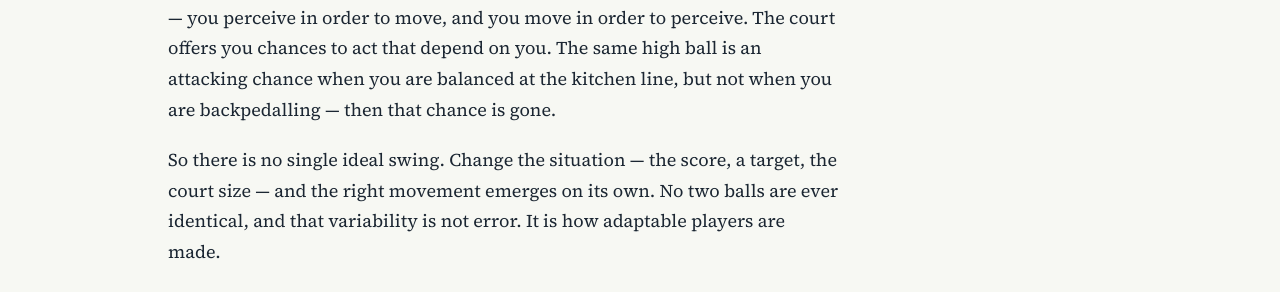
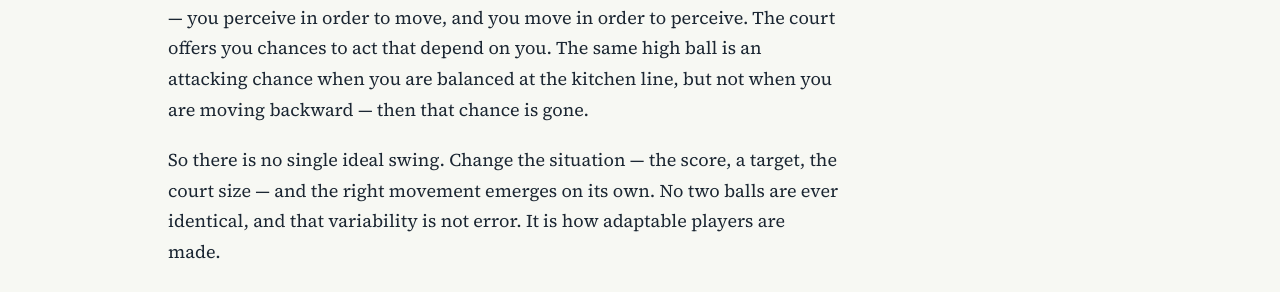
Before and after one commit to forwardpickleballorg-art/forwardpickleballorg-art.github.io, a Jekyll site: the page built from coaching/pickleball-ecological-dynamics.html, in a window 1280 px wide and 900 px high, scrolled down 526 px. Shown: the part 316-608 px from the top of the window. Built offline with Jekyll 4.4.1, drawn with Linux system fonts in a browser that asks for light colours; some of the changed text lies outside the part shown.

Commit message:
Remove the word backpedalling from ecological dynamics page

```diff
--- a/coaching/pickleball-ecological-dynamics.html
+++ b/coaching/pickleball-ecological-dynamics.html
@@ -151,7 +151,7 @@ layout: null
 
   <h2>What ecological dynamics actually means</h2>
 
-  <p>Ecological dynamics starts from a simple idea: you don't perceive the game and then move, as two separate steps. Perceiving and moving are one system — you perceive in order to move, and you move in order to perceive. The court offers you chances to act that depend on you. The same high ball is an attacking chance when you are balanced at the kitchen line, but not when you are backpedalling — then that chance is gone.</p>
+  <p>Ecological dynamics starts from a simple idea: you don't perceive the game and then move, as two separate steps. Perceiving and moving are one system — you perceive in order to move, and you move in order to perceive. The court offers you chances to act that depend on you. The same high ball is an attacking chance when you are balanced at the kitchen line, but not when you are moving backward — then that chance is gone.</p>
 
   <p>So there is no single ideal swing. Change the situation — the score, a target, the court size — and the right movement emerges on its own. No two balls are ever identical, and that variability is not error. It is how adaptable players are made.</p>
 
```
